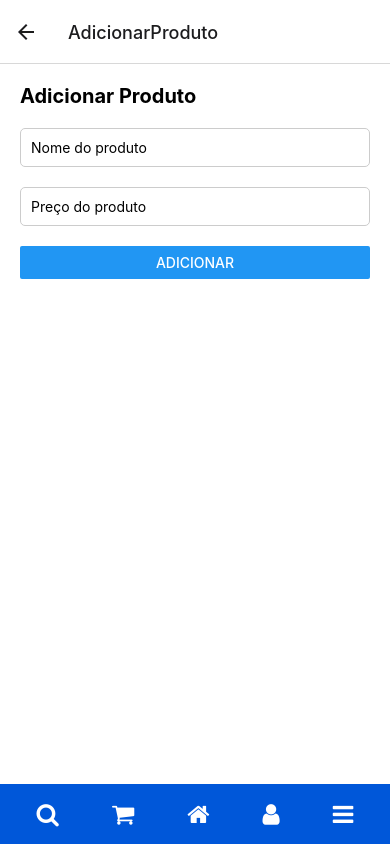
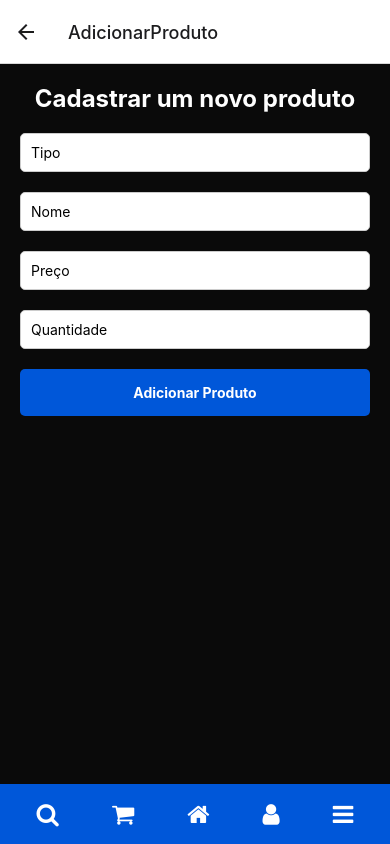
Before and after one commit to FBC-LTS/SISBDP, a React Native app: screen /AdicionarProduto in a window 390 px wide. Built offline with nearby package versions, Linux system fonts and the light colour scheme.

Commit message:
Update adicionarproduto.js

```diff
--- a/src/components/adicionarproduto.js
+++ b/src/components/adicionarproduto.js
@@ -1,51 +1,66 @@
 import React, { useState } from 'react';
-import { View, Text, TextInput, StyleSheet, Button, Alert } from 'react-native';
-import api from './api';
+import { View, Text, TextInput, StyleSheet, TouchableOpacity } from 'react-native';
+import api from './api'; // Certifique-se de que o caminho para o arquivo api está correto
 
 const AdicionarProduto = ({ navigation }) => {
+  const [tipo, setTipo] = useState('');
   const [nome, setNome] = useState('');
   const [preco, setPreco] = useState('');
+  const [quantidade, setQuantidade] = useState('');
 
   const adicionarProduto = async () => {
-    if (!nome || !preco) {
+    if (!tipo || !nome || !preco || !quantidade) {
       Alert.alert('Erro', 'Preencha todos os campos.');
       return;
     }
 
     try {
       await api.post('/produtos', {
+        tipo,
         nome,
         preco,
+        quantidade,
       });
       Alert.alert('Sucesso', 'Produto adicionado com sucesso!');
       navigation.goBack();
     } catch (error) {
       console.error(error);
-      if (error.response.status === 422) {
-        Alert.alert('Erro', `Erro ao adicionar produto: ${error.response.data.detail[0].msg}`);
-      } else {
-        Alert.alert('Erro', 'Erro ao adicionar produto. Tente novamente mais tarde.');
-      }
+      Alert.alert('Erro', 'Erro ao adicionar produto. Tente novamente mais tarde.');
     }
   };
 
   return (
     <View style={styles.container}>
-      <Text style={styles.header}>Adicionar Produto</Text>
+      <Text style={styles.header}>Cadastrar um novo produto</Text>
       <TextInput
         style={styles.input}
-        placeholder="Nome do produto"
+        placeholder="Tipo"
+        value={tipo}
+        onChangeText={setTipo}
+      />
+      <TextInput
+        style={styles.input}
+        placeholder="Nome"
         value={nome}
         onChangeText={setNome}
       />
       <TextInput
         style={styles.input}
-        placeholder="Preço do produto"
+        placeholder="Preço"
         value={preco}
         onChangeText={setPreco}
         keyboardType="numeric"
       />
-      <Button title="Adicionar" onPress={adicionarProduto} />
+      <TextInput
+        style={styles.input}
+        placeholder="Quantidade"
+        value={quantidade}
+        onChangeText={setQuantidade}
+        keyboardType="numeric"
+      />
+      <TouchableOpacity style={styles.button} onPress={adicionarProduto}>
+        <Text style={styles.buttonText}>Adicionar Produto</Text>
+      </TouchableOpacity>
     </View>
   );
 };
@@ -54,12 +69,14 @@ const styles = StyleSheet.create({
   container: {
     flex: 1,
     padding: 20,
-    backgroundColor: '#fff',
+    backgroundColor: '#0a0a0a',
   },
   header: {
-    fontSize: 20,
+    fontSize: 24,
     fontWeight: 'bold',
+    color: '#fff',
     marginBottom: 20,
+    textAlign: 'center',
   },
   input: {
     borderWidth: 1,
@@ -67,6 +84,18 @@ const styles = StyleSheet.create({
     padding: 10,
     marginBottom: 20,
     borderRadius: 5,
+    backgroundColor: '#fff',
+    color: '#000',
+  },
+  button: {
+    backgroundColor: '#0057D9',
+    padding: 15,
+    borderRadius: 5,
+    alignItems: 'center',
+  },
+  buttonText: {
+    color: '#fff',
+    fontWeight: 'bold',
   },
 });
 
```
